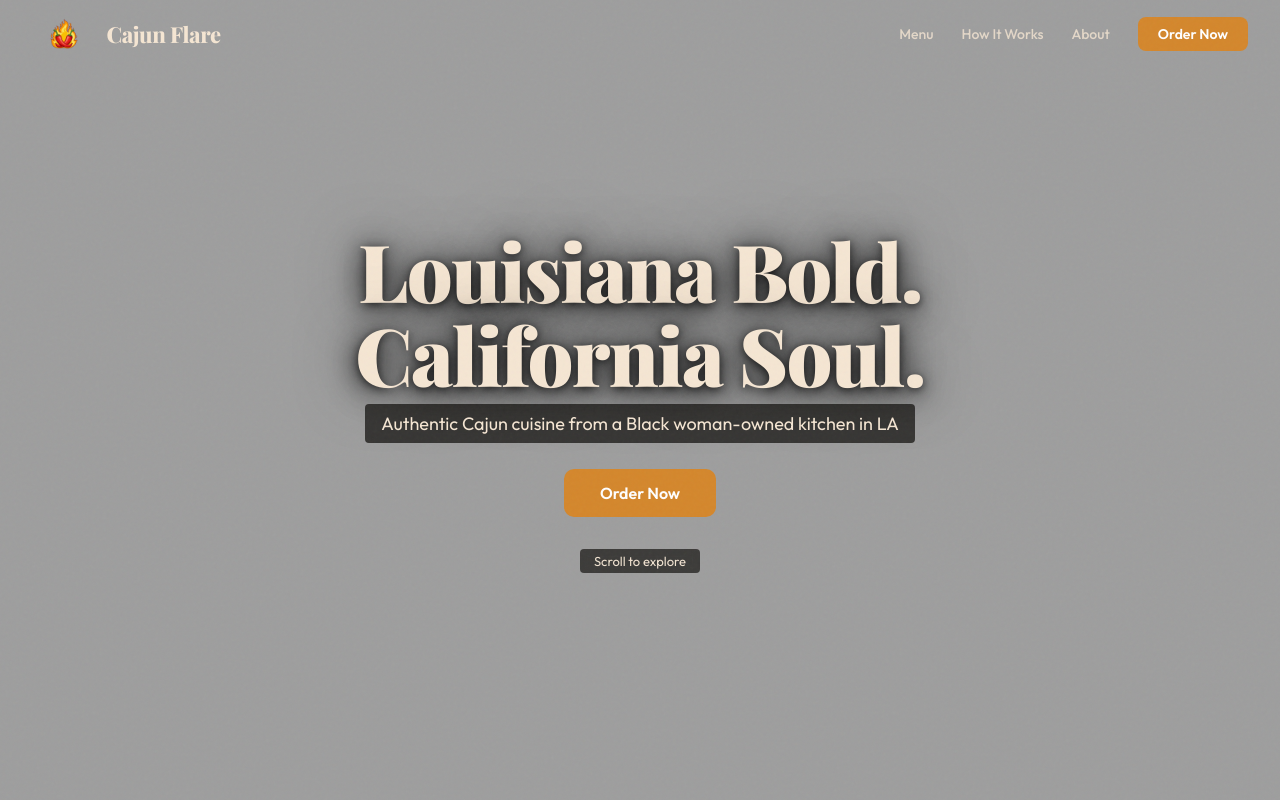
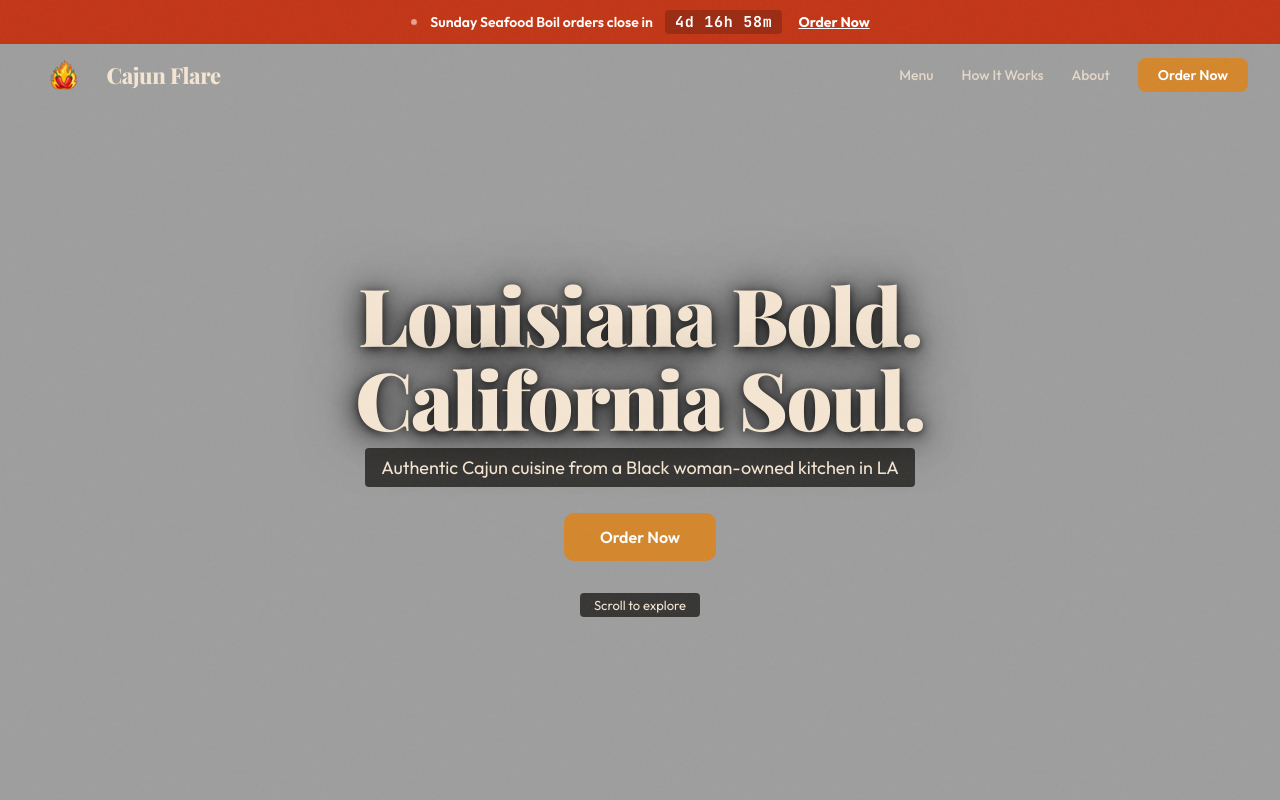
Before and after one commit to tonestackz/cajun-flare-la, a plain HTML site: page index.html in a window 1280 px wide. Shown: the top 800 px of the page. Drawn offline with nearby package versions, Linux system fonts and the light colour scheme.

Commit message:
Add urgency bar + pickup map only
- Live countdown to Sunday boil cutoff with pulsing dot
- Branded Google Maps embed with address overlay card
- Nav offset adjusted for urgency bar height

Co-Authored-By: Claude Opus 4.6 (1M context) <noreply@anthropic.com>

```diff
--- a/index.html
+++ b/index.html
@@ -389,6 +389,44 @@ footer {
   transform: translate(-250px, -250px);
 }
 
+/* ─── Urgency Bar ─── */
+.urgency-bar {
+  background: var(--accent); color: #fff; text-align: center;
+  padding: 10px 24px; font-size: 14px; font-weight: 600;
+  position: relative; z-index: 101;
+}
+.urgency-bar .urgency-inner {
+  display: flex; align-items: center; justify-content: center; gap: 12px;
+}
+.urgency-bar .countdown {
+  font-family: 'JetBrains Mono', monospace; font-size: 15px; font-weight: 700;
+  background: rgba(0,0,0,0.2); padding: 2px 10px; border-radius: 4px;
+  letter-spacing: 0.05em;
+}
+.urgency-bar .pulse-dot {
+  width: 8px; height: 8px; border-radius: 50%; background: #fff;
+  animation: urgencyPulse 1.5s ease-in-out infinite;
+}
+@keyframes urgencyPulse { 0%,100% { opacity: 1; transform: scale(1); } 50% { opacity: 0.5; transform: scale(0.7); } }
+
+/* ─── Pickup Map ─── */
+.map-section { padding: 80px 24px; max-width: 960px; margin: 0 auto; }
+.map-wrapper {
+  border-radius: 16px; overflow: hidden; border: 1px solid var(--border);
+  height: 300px; position: relative;
+}
+.map-wrapper iframe { width: 100%; height: 100%; border: 0; filter: saturate(0.3) brightness(0.7) contrast(1.2); }
+.map-info {
+  position: absolute; top: 20px; left: 20px; z-index: 2;
+  background: rgba(26,18,16,0.9); backdrop-filter: blur(8px);
+  padding: 16px 20px; border-radius: 12px; border: 1px solid var(--border);
+}
+.map-info h4 {
+  font-family: 'Playfair Display', serif; font-size: 16px; font-weight: 700; margin-bottom: 4px;
+}
+.map-info p { font-size: 13px; color: var(--muted); }
+.map-info a { color: var(--cta); text-decoration: none; font-weight: 500; }
+
 /* ─── Scroll Animations ─── */
 .fade-up {
   opacity: 0; transform: translateY(40px);
@@ -396,7 +434,7 @@ footer {
 
 /* ─── Responsive ─── */
 @media (max-width: 768px) {
-  nav { padding: 12px 20px; }
+  nav { padding: 12px 20px; top: 40px; }
   .nav-links { display: none; }
   .nav-hamburger { display: block; }
   .hero h1 { font-size: clamp(32px, 10vw, 56px); }
@@ -412,6 +450,9 @@ footer {
   }
   .about-section { grid-template-columns: 1fr; gap: 40px; }
   footer { grid-template-columns: 1fr; gap: 32px; }
+  .urgency-bar { font-size: 12px; }
+  .urgency-bar .countdown { font-size: 13px; }
+  .map-info { top: 10px; left: 10px; padding: 12px 14px; }
 }
 </style>
 </head>
@@ -429,8 +470,18 @@ footer {
 <!-- Cursor Glow -->
 <div id="cursorGlow"></div>
 
+<!-- Urgency Bar -->
+<div class="urgency-bar" id="urgencyBar">
+  <div class="urgency-inner">
+    <span class="pulse-dot"></span>
+    <span>Sunday Seafood Boil orders close in</span>
+    <span class="countdown" id="countdown">--:--:--</span>
+    <a href="https://cookconnect.com/Cajun-Flare" target="_blank" rel="noopener" style="color:#fff;text-decoration:underline;font-weight:700;margin-left:4px">Order Now</a>
+  </div>
+</div>
+
 <!-- Navigation -->
-<nav id="mainNav">
+<nav id="mainNav" style="top:40px">
   <a href="#" class="nav-logo"><img src="assets/logo.png" alt="Cajun Flare logo">Cajun Flare</a>
   <div class="nav-links">
     <a href="#menu">Menu</a>
@@ -598,6 +649,21 @@ footer {
   <h2 class="fade-up">Ready to Eat?</h2>
   <p class="fade-up">Pre-order your Cajun favorites today. Made fresh, made bold, made with soul.</p>
   <button class="explode-btn fade-up" id="orderBtn">Order Now</button>
+</section>
+
+<!-- ═══════════ PICKUP MAP ═══════════ -->
+<section class="map-section fade-up">
+  <div class="section-label">Find Us</div>
+  <h2 class="section-heading">Pickup Location</h2>
+  <p class="section-sub">Reseda, Los Angeles. Your Cajun fix is closer than you think.</p>
+  <div class="map-wrapper">
+    <div class="map-info">
+      <h4>Cajun Flare Pickup</h4>
+      <p>7841 Reseda Blvd, Reseda, CA</p>
+      <p style="margin-top:4px"><a href="https://maps.google.com/?q=7841+Reseda+Blvd+Reseda+CA" target="_blank" rel="noopener">Get Directions</a></p>
+    </div>
+    <iframe src="https://maps.google.com/maps?q=7841%20Reseda%20Blvd%20Reseda%20CA&t=m&z=14&output=embed&iwloc=near" allowfullscreen loading="lazy" referrerpolicy="no-referrer-when-downgrade" title="Cajun Flare pickup location"></iframe>
+  </div>
 </section>
 
 <!-- ═══════════ FOOTER ═══════════ -->
@@ -823,6 +889,38 @@ footer {
     });
   });
 
+  /* ─── Countdown Timer ─── */
+  function updateCountdown() {
+    var now = new Date();
+    var day = now.getDay();
+    var daysUntilSunday = (7 - day) % 7;
+    if (daysUntilSunday === 0 && now.getHours() >= 12) daysUntilSunday = 7;
+    var cutoff = new Date(now);
+    cutoff.setDate(now.getDate() + daysUntilSunday);
+    cutoff.setHours(12, 0, 0, 0);
+    var diff = Math.max(0, cutoff - now);
+    var d = Math.floor(diff / 86400000);
+    var h = Math.floor((diff % 86400000) / 3600000);
+    var m = Math.floor((diff % 3600000) / 60000);
+    var s = Math.floor((diff % 60000) / 1000);
+    var el = document.getElementById('countdown');
+    if (el) {
+      if (d > 0) el.textContent = d + 'd ' + h + 'h ' + m + 'm';
+      else el.textContent = String(h).padStart(2,'0') + ':' + String(m).padStart(2,'0') + ':' + String(s).padStart(2,'0');
+    }
+  }
+  updateCountdown();
+  setInterval(updateCountdown, 1000);
+
+  /* ─── Nav offset for urgency bar ─── */
+  var urgencyBar = document.getElementById('urgencyBar');
+  var mainNav = document.getElementById('mainNav');
+  function updateNavTop() {
+    if (urgencyBar && mainNav) mainNav.style.top = urgencyBar.offsetHeight + 'px';
+  }
+  updateNavTop();
+  window.addEventListener('resize', updateNavTop);
+
 })();
 </script>
 </body>
```
